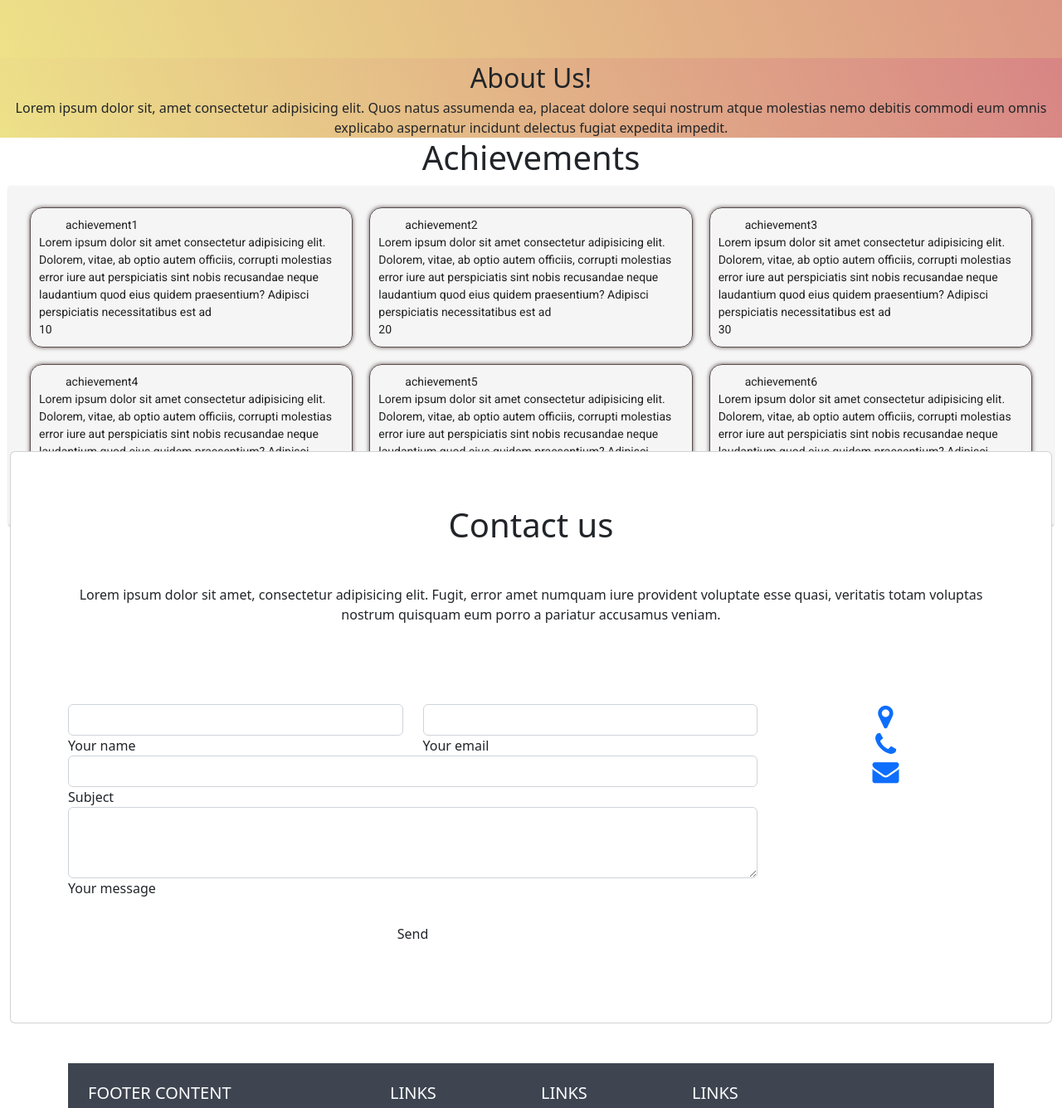
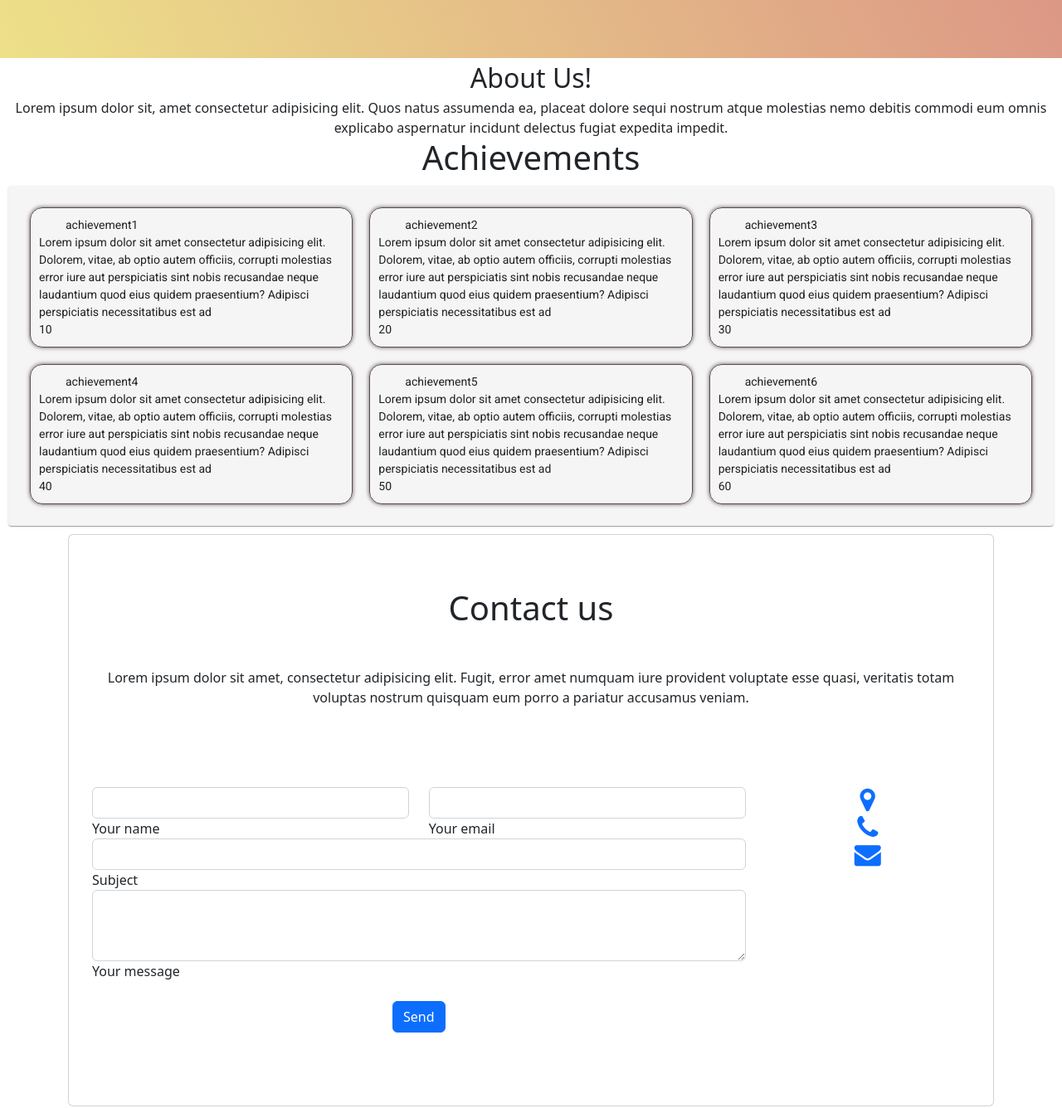
Before and after one commit to VCET-Driverless/Solecthon-Website, an Angular app: page / in a window 1280 px wide. Shown: the part 766-2102 px from the top of the page at 83% size. Built offline with nearby package versions, Linux system fonts and the light colour scheme.

Commit message:
added changes to contact us page

```diff
--- a/src/app/about/about.component.css
+++ b/src/app/about/about.component.css
@@ -1,7 +1,7 @@
 .Heading{
     text-align: center;
     margin: auto;
-    background-image:linear-gradient(66deg, #ede189, rgb(216, 133, 133));
+    /* background-image:linear-gradient(66deg, #ede189, rgb(216, 133, 133)); */
 }
 .Heading .Head{
     font-size: 2em;
--- a/src/app/achievements/achievements.component.html
+++ b/src/app/achievements/achievements.component.html
@@ -1,5 +1,6 @@
 <div>
   <h1>Achievements</h1>
+
   <mat-card>
     <mat-card-content>
       <div class="row">
--- a/src/app/contact/contact.component.html
+++ b/src/app/contact/contact.component.html
@@ -1,9 +1,9 @@
  <!--Main Navigation-->
  <!DOCTYPE html>
-   <div class="container-fluid mb-5">
+ <div class="container">
 
    <!--Grid row-->
-     <div class="row" style="margin-top: -100px;">
+   <div class="row">
 
      <!--Grid column-->
      <div class="col-md-12">
@@ -83,7 +83,7 @@
                    </form>
 
                    <div class="text-center text-md-left my-4">
-                       <a class="btn btn-floating">Send</a>
+                     <a class="btn btn-primary">Send</a>
                    </div>
                  </div>
                  <!--Grid column-->
@@ -98,7 +98,7 @@
                      </li>
 
                      <li>
-                         <a href='tel: {{no}}'>
+                       <a href='tel:{{no}}'>
                          <i class="fa fa-phone fa-2x"></i>
                        </a>
                      </li>
--- a/src/app/landing/landing.component.css
+++ b/src/app/landing/landing.component.css
@@ -12,7 +12,7 @@ body {
 }
 
 .image {
-  width: 400px;
+  width: 580px;
   border-radius: 10px;
 }
 
--- a/src/app/landing/landing.component.html
+++ b/src/app/landing/landing.component.html
@@ -1,6 +1,9 @@
+<!DOCTYPE html>
+
 <div class="Main_Body" style="display: flex;">
   <div class="imageWidth">
-    <img src="\assets\images\Car-in-SEVC.jpg" class="image" alt="Solecthon" width="100%" height="100%"></div>
+    <img src="\assets\images\Car-in-SEVC.jpg" class="image" alt="Solecthon" width="100%" height="100%">
+  </div>
   <div class="paraWidth">
     <p> Lorem ipsum dolor sit amet consectetur adipisicing elit. Quibusdam ea incidunt, harum minus quas assumenda
       veniam modi eius? Nulla sed qui harum doloremque repudiandae aliquid officia perspiciatis doloribus quam ipsam!
```
Lines whose indentation alone changed are shown as unchanged.
